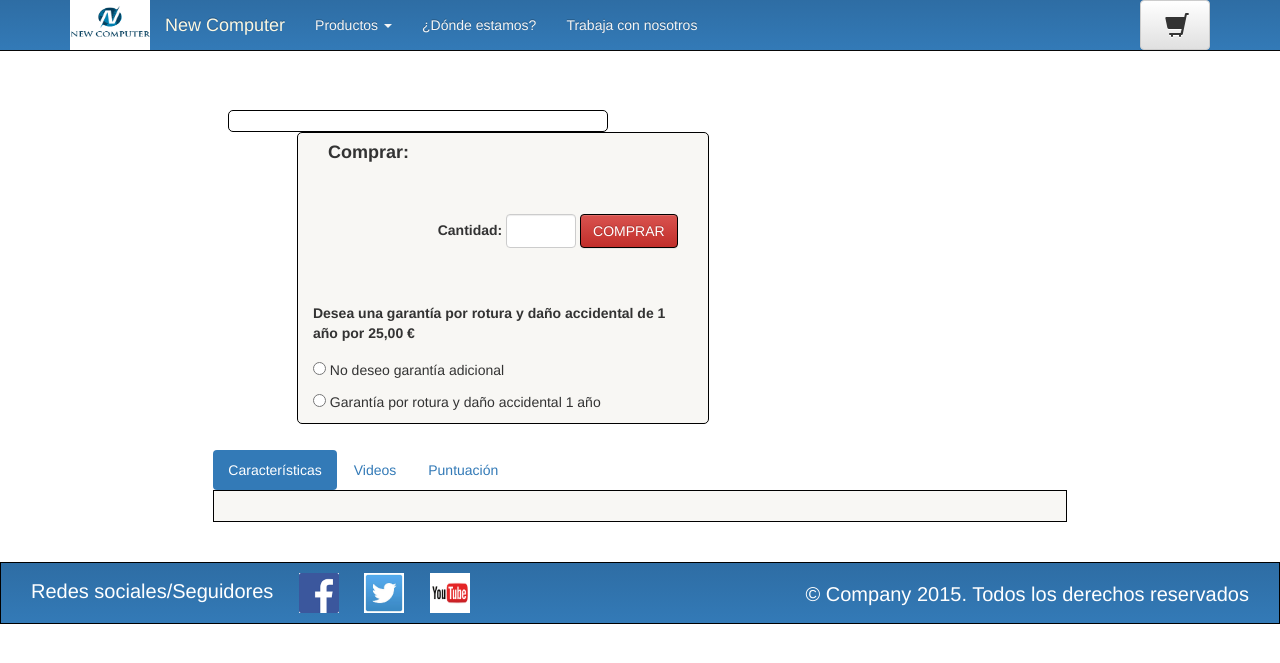
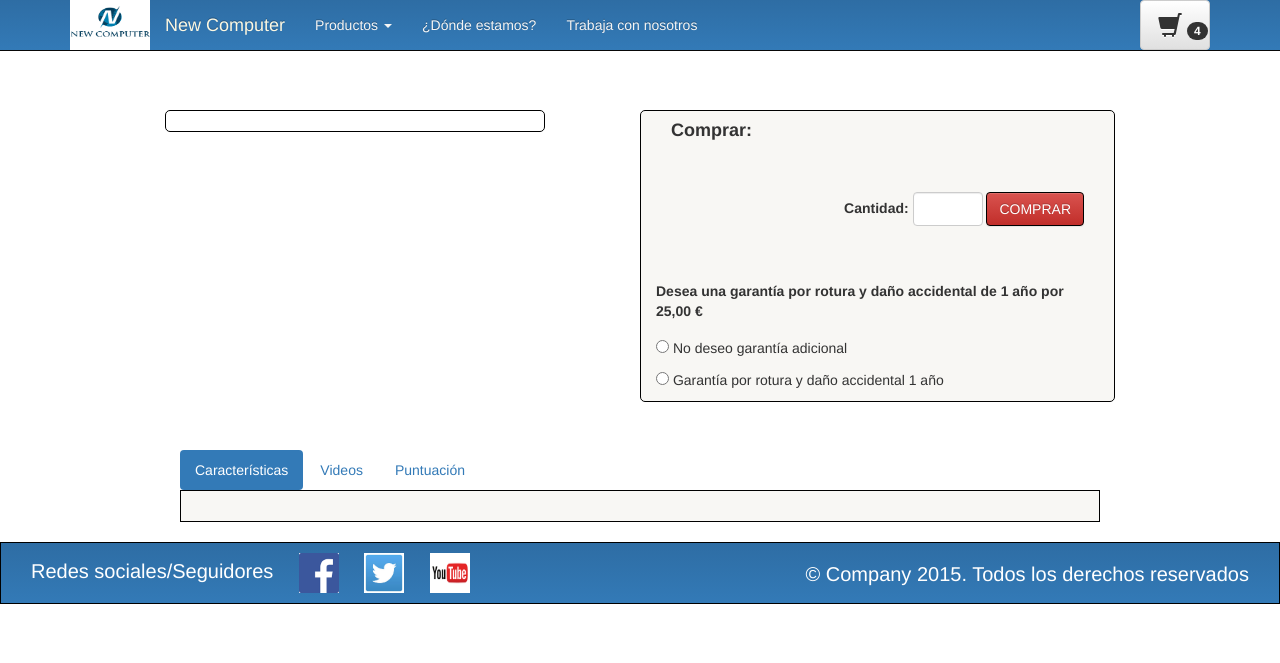
Before and after one commit to Fernando883/WebNewComputer, a PHP site: page /producto_info.html in a window 1280 px wide. Shown: the top 663 px of the page. Run offline with PHP 8.4, Linux system fonts and the light colour scheme.

Commit message:
Codigo_contador_badge1

```diff
--- a/public_html/css/main.css
+++ b/public_html/css/main.css
@@ -26,9 +26,8 @@
 
 #ofertas{
     color:red;
-    font-size: 40px;
+    /* font-size: 40px; */
     margin-bottom: 15px;
-
 }
 
 #producto{
--- a/public_html/css/productoseleccionados.css
+++ b/public_html/css/productoseleccionados.css
@@ -7,6 +7,7 @@ and open the template in the editor.
     Created on : 21-oct-2015, 13:25:33
     Author     : FERNANDO
 */
+
 
 
 #titulo{
@@ -91,16 +92,20 @@ ul{
 
 #cont{
     border: 1px black solid;
-    /* height: 300px; */
     background: #f8f7f4;
     padding: 15px;
 }
 
-section{
-    margin-bottom: 40px;
+.badge-notify{
+   position:relative;
+   top: -230px;
+   font-size: 2em;
+   left: 230px;
+   background-color: #337ab7;
 }
 
-footer{
-    width: 100%;
-    float: left;
+.product-info p {
+    text-overflow: ellipsis;
+    overflow: hidden;
+    white-space: nowrap;
 }
--- a/public_html/js/main.js
+++ b/public_html/js/main.js
@@ -5,8 +5,32 @@ $( document ).ready(function() {
         var contenedor = $('#contenedorProductos');
 
 
-	// Petición para recuperar todos los productos de un tipo
-	if (idProd == null) {
+
+        if (tipoProd == null) {
+            $.getJSON(jsonData, function(data) {
+		var items = [];
+	    	$.each( data, function( key, val ) {
+			    items = val;
+			});
+
+                var contenedor = $('#ofertas');
+	    	var tipoDatos = $.grep(items, function (element, index) {
+		    	$.each(element.datos, function(i, value) {
+                           if (value.oferta == 1) {
+                               contenedor.append("<div class='col-sm-6 col-md-4'><div class='thumbnail'><img src='bd/"+ element.type +"/"+value.imagen+"' alt=''><span class='badge badge-notify'>"+value.precio+"</span><div class='caption product-info'>\n\
+                                    <p>"+value.titulo+"</p><p><a href='producto_info.html?type="+element.type+"&id="+value.id+"' class='btn btn-primary' role='button'>Ver</a></p></div></div></div>");
+
+                           }
+
+                        });
+		});
+
+		}).fail(function() {
+			console.log("ERROR");
+		});
+        }
+        // Petición para recuperar todos los productos de un tipo
+	else if (idProd == null) {
 	    $.getJSON( jsonData, function( data ) {
 	    	var items = [];
 	    	$.each( data, function( key, val ) {
@@ -21,8 +45,9 @@ $( document ).ready(function() {
 
                         $.each(tipoDatos[0].datos, function(index, value) {
                             $('#name').html(tipoDatos[0].name);
+                            $('head title').html(tipoDatos[0].name);
                             // Agregamos los productos de un determinado tipo
-                            contenedor.append("<div class='col-sm-6 col-md-4'><div class='thumbnail'><img src='bd/"+ tipoProd +"/"+tipoDatos[0].datos[index].imagen+"' alt=''><div class='caption'>\n\
+                            contenedor.append("<div class='col-sm-6 col-md-4'><div class='thumbnail'><img src='bd/"+ tipoProd +"/"+tipoDatos[0].datos[index].imagen+"' alt=''><span class='badge badge-notify'>"+tipoDatos[0].datos[index].precio+"</span><div class='caption product-info'>\n\
                                     <p>"+tipoDatos[0].datos[index].titulo+"</p><p><a href='producto_info.html?type="+tipoProd+"&id="+tipoDatos[0].datos[index].id+"' class='btn btn-primary' role='button'>Ver</a></p></div></div></div>");
 
                         });
@@ -50,6 +75,7 @@ $( document ).ready(function() {
 	    	$.each(tipoDatos[0].datos, function(index, value) {
 	    		if (value.id == idProd) {
                            $('.titulodescripcion').html(value.titulo);
+                           $('head title').html(value.titulo);
                            $('#imagen').attr('src', 'bd/'+tipoProd+'/'+value.imagen);
                            $('#precio').html('PRECIO: '+value.precio);
                            $('#cont').html(value.caracteristicas);
--- a/public_html/producto_info.html
+++ b/public_html/producto_info.html
@@ -8,7 +8,7 @@ and open the template in the editor.
     <head>
         <meta charset="utf-8">
         <meta http-equiv="X-UA-Compatible" content="IE=edge,chrome=1">
-        <title>ProductoX</title>
+        <title></title>
         <meta name="description" content="">
         <meta name="viewport" content="width=device-width, initial-scale=1">
         <link rel="apple-touch-icon" href="apple-touch-icon.png">
@@ -17,7 +17,7 @@ and open the template in the editor.
         <style>
             body {
                 padding-top: 50px;
-                padding-bottom: 20px;
+
             }
         </style>
         <link rel="stylesheet" href="css/bootstrap-theme.min.css">
@@ -46,8 +46,6 @@ and open the template in the editor.
           <img class="logo" src="img/Logo.png" alt="Logo"/>
           <a class="navbar-brand" href="index.html">New Computer</a>
         </div>
-
-            <div class="navbar-header">
               <ul class="nav navbar-nav">
                   <li class="dropdown">
                       <a href="#" class="dropdown-toggle" data-toggle="dropdown" role="button" aria-haspopup="true">Productos <span class="caret"></span></a>
@@ -61,28 +59,26 @@ and open the template in the editor.
                  <li><a href="dondeEstamos.html">¿Dónde estamos?</a></li>
                  <li><a href="formulario.html">Trabaja con nosotros</a></li>
              </ul>
-            </div>
+
           <a href="compra.html">
             <button type="button" class="btn btn-default carrito" aria-label="Left Align">
                 <span class="glyphicon glyphicon-glyphicon glyphicon-shopping-cart carro" aria-hidden="true"></span>
-                    <span class="badge compra cesta"></span>
+                <span class="badge compra">4</span>
             </button>
           </a>
-        </div>
+
     </nav>
-        <div id="contenido">
-            <div class="col-md-2"></div>
-            <div class="col-md-8">
+        <div class="container" id="contenido" style="margin-bottom: 20px">
+            <h2 id="titulo" class="titulodescripcion"></h2><br>
 
-                <h2 id="titulo" class="titulodescripcion"></h2><br>
                 <section>
                     <div id="importante">
-                        <div id="imagenes" class="col-md-5">
+                        <div id="imagenes" class="col-md-offset-1 col-md-5">
                             <figure>
 				<img id="imagen" class="imagenes" style="max-width: 330px; max-height: 330px" src="" alt=""/>
                             </figure>
                         </div>
-                        <div id="datos" class="col-md-offset-1 col-md-6">
+                        <div id="datos" class="col-md-offset-1 col-md-5">
                             <div class="col-md-7">
                                 <h4 class="negrita">Comprar: </h4><div class="titulodescripcion"></div>
                             </div>
@@ -107,7 +103,7 @@ and open the template in the editor.
 
                         </div>
                     </div><br><br>
-                    <div id="ficha" class="main row">
+                    <div id="ficha" class="main row col-md-10 col-md-offset-1">
                         <ul  class = "nav nav-pills" >
                             <li  role= "presentation"  class= "active" ><a id="caracteristicas"  href= "#" > Características </a></li>
                             <li  role= "presentation" ><a  id="video" href= "#" > Videos </a></li>
@@ -119,15 +115,7 @@ and open the template in the editor.
                     </div>
                 </section>
             </div>
-            <div class="col-md-2"></div>
-            <footer>
-            Redes sociales/Seguidores
-                <a href="http://www.facebook.com"><img class="redes" src="img/facebook.png" alt="Facebook"/></a>
-                <a href="https://twitter.com"><img class="redes" src="img/twiter.jpg" alt="Twitter"/></a>
-                <a href="http://www.Youtube.com"><img class="redes" src="img/Youtube.png" alt="Youtube"/></a>
-                <span class="derechos">&copy; Company 2015. Todos los derechos reservados</span>
-            </footer>
-        </div>
+
 
         <div class="modal fade" id="compraCorrecta" tabindex="-1" role="dialog" aria-labelledby="myModalLabel">
         <div class="modal-dialog modal-sm" role="document">
@@ -142,5 +130,15 @@ and open the template in the editor.
           </div>
         </div>
       </div>
+
+         <footer>
+
+        Redes sociales/Seguidores
+        <a href="http://www.facebook.com"><img class="redes" src="img/facebook.png" alt="Facebook"/></a>
+        <a href="https://twitter.com"><img class="redes" src="img/twiter.jpg" alt="Twitter"/></a>
+        <a href="http://www.Youtube.com"><img class="redes" src="img/Youtube.png" alt="Youtube"/></a>
+        <span class="derechos">&copy; Company 2015. Todos los derechos reservados</span>
+        </footer>
     </body>
+
 </html>
```
Also changed, not shown: public_html/index.html (+15 -75 lines), public_html/lista_productos.html (+6 -9 lines), public_html/bd/data.json. Lines whose indentation alone changed are shown as unchanged.
